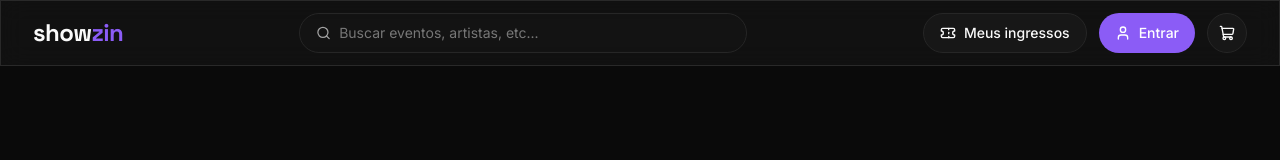
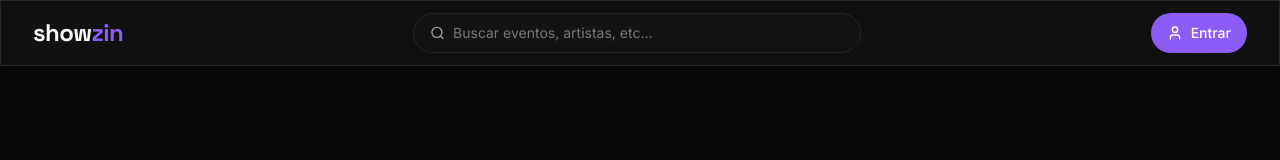
Before and after one commit to gabrielsilveira-ux/showzin-on, a Next.js app: page / in a window 1280 px wide. Shown: the top 160 px of the page. Built offline with nearby package versions, Linux system fonts and the light colour scheme; no server answers; the database is empty.

Commit message:
feat: remove 'meus ingressos' and 'carrinho' buttons from header

```diff
--- a/components/layout/Header.tsx
+++ b/components/layout/Header.tsx
@@ -1,6 +1,6 @@
 'use client'
 import Link from 'next/link'
-import { Search, User, Ticket, ShoppingCart, Menu } from 'lucide-react'
+import { Search, User, Menu } from 'lucide-react'
 
 export default function Header() {
   return (
@@ -18,14 +18,8 @@ export default function Header() {
 
         {/* Desktop Actions */}
         <div className="hidden md:flex items-center gap-3">
-          <button className="h-10 px-4 rounded-full text-sm font-medium text-primary inline-flex items-center gap-2 bg-surface hover:bg-surface/80 border border-border transition-colors">
-            <Ticket size={16} /> Meus ingressos
-          </button>
           <button className="h-10 px-4 rounded-full text-sm font-medium text-white inline-flex items-center gap-2 bg-accent hover:bg-accent-hover transition-colors">
             <User size={16} /> Entrar
-          </button>
-          <button className="h-10 w-10 rounded-full inline-flex items-center justify-center bg-surface hover:bg-surface/80 border border-border transition-colors">
-            <ShoppingCart size={16} className="text-primary" />
           </button>
         </div>
 
```
